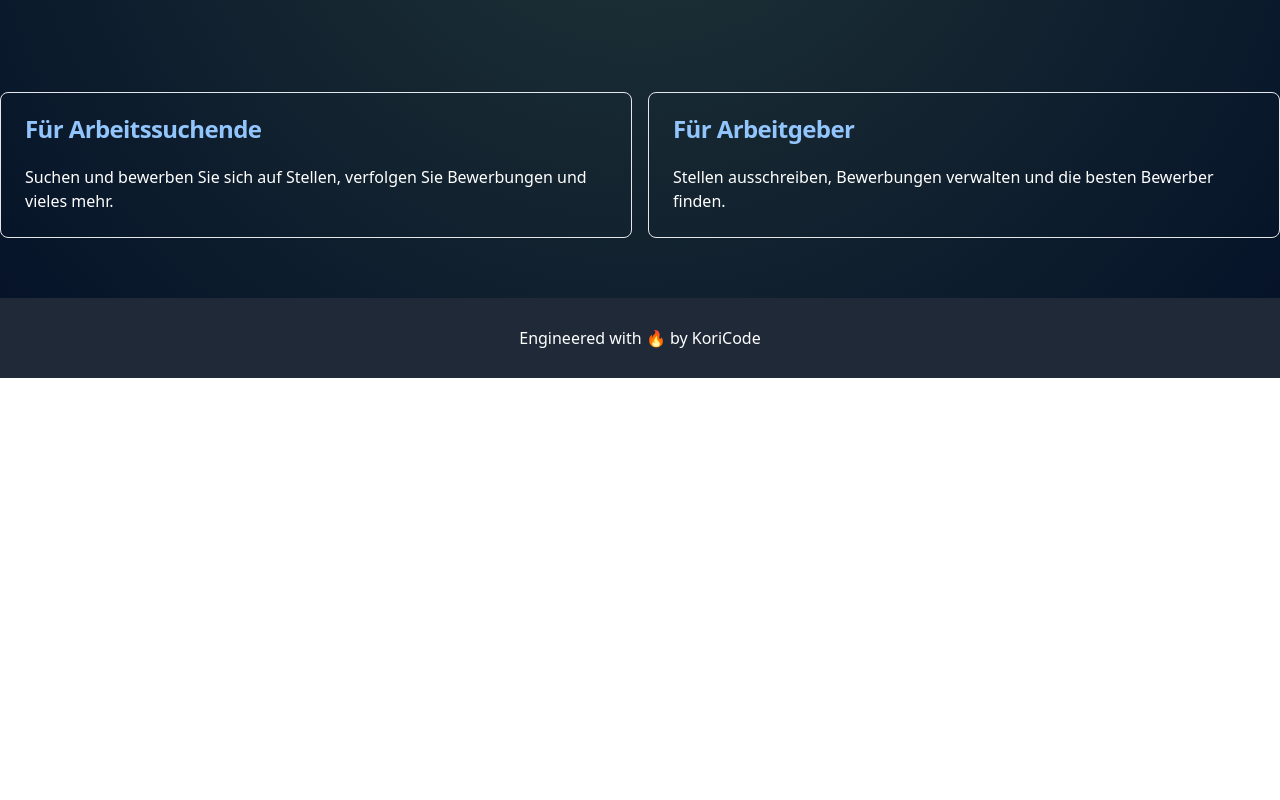
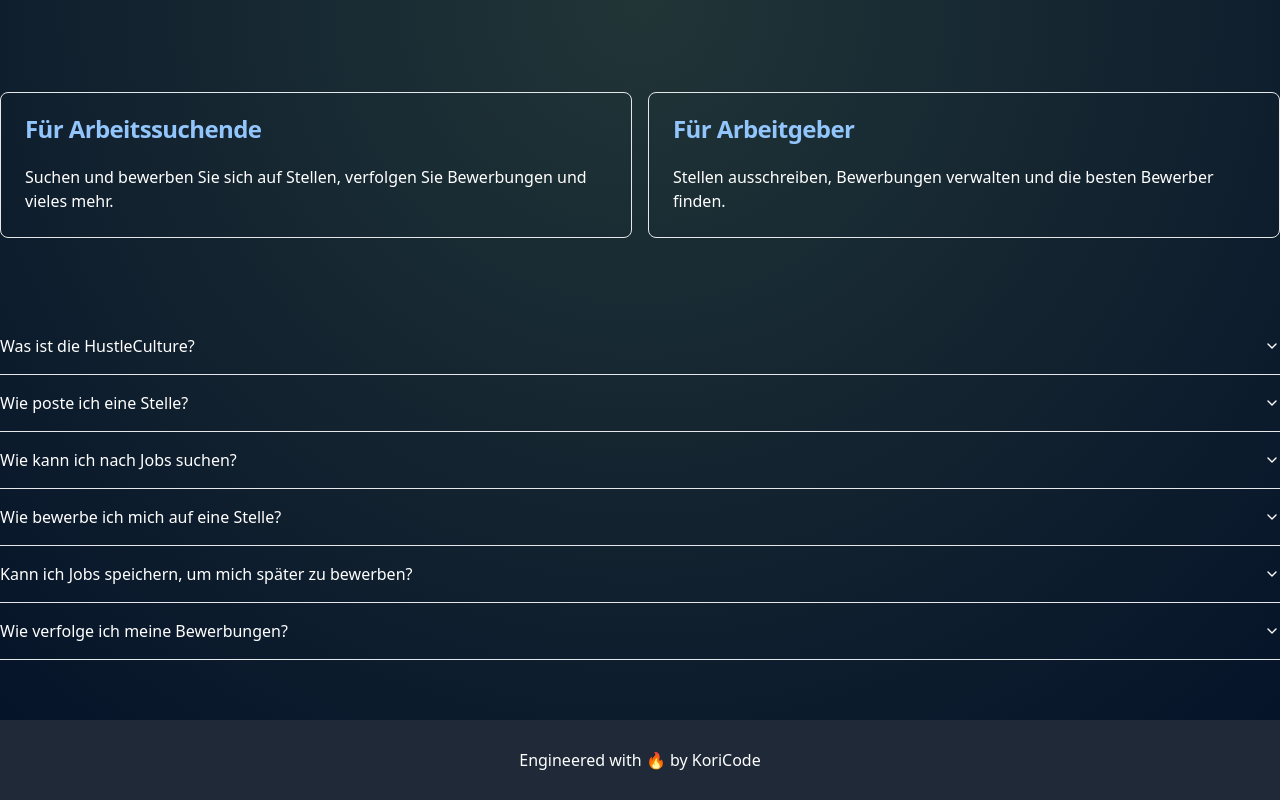
Before and after one commit to Berkin571/fullstack-job-application, a React (Vite) app: page / in a window 1280 px wide. Shown: the part 800-1600 px from the top of the page. Before the commit the page ends 1178 px from the top, so only its background shows below. Built offline with nearby package versions, Linux system fonts and the light colour scheme; no server answers.

Commit message:
feat: wip login

```diff
--- /dev/null
+++ b/src/components/protected-route.tsx
@@ -0,0 +1,21 @@
+import React from "react";
+import { Navigate } from "react-router-dom";
+
+import { useUser } from "@clerk/clerk-react";
+
+type Props = {
+  children: React.ReactNode;
+};
+
+const ProtectedRoute = ({ children }: Props) => {
+  const { isSignedIn, isLoaded } = useUser();
+  // const { pathname } = useLocation();
+
+  if (isLoaded && !isSignedIn && isSignedIn !== undefined) {
+    return <Navigate to={"/?sign-in=true"} />;
+  }
+
+  return <>{children}</>;
+};
+
+export default ProtectedRoute;
--- /dev/null
+++ b/src/data/faq.json
@@ -0,0 +1,26 @@
+[
+  {
+    "question": "Was ist die HustleCulture?",
+    "answer": "Die HustleCulture ist eine Jobportal-Anwendung, die es Unternehmen ermöglicht, Stellenanzeigen zu veröffentlichen und Nutzern ermöglicht, nach Jobs zu suchen und sich darauf zu bewerben. Sie bietet Funktionen sowohl für Arbeitssuchende als auch für Arbeitgeber, mit benutzerfreundlichen Oberflächen und sicherer Authentifizierung."
+  },
+  {
+    "question": "Wie poste ich eine Stelle?",
+    "answer": "Als Arbeitgeber können Sie eine Stelle posten, indem Sie nach dem Einloggen zum Bereich 'Stelle posten' navigieren. Füllen Sie die Jobdetails aus und senden Sie das Formular ab, um eine neue Stellenanzeige zu erstellen."
+  },
+  {
+    "question": "Wie kann ich nach Jobs suchen?",
+    "answer": "Arbeitssuchende können Jobs nach Schlüsselwörtern, Standort, Kategorie und anderen Filtern über die Suchleiste auf der Startseite oder der speziellen Job-Suchseite suchen."
+  },
+  {
+    "question": "Wie bewerbe ich mich auf eine Stelle?",
+    "answer": "Um sich auf eine Stelle zu bewerben, klicken Sie auf die Stellenanzeige und folgen den angegebenen Bewerbungsanweisungen. Möglicherweise müssen Sie Ihren Lebenslauf hochladen und zusätzliche Informationen bereitstellen."
+  },
+  {
+    "question": "Kann ich Jobs speichern, um mich später zu bewerben?",
+    "answer": "Ja, Sie können Stellenanzeigen speichern, indem Sie auf den Button 'Job speichern' in der Stellenanzeige klicken. Gespeicherte Jobs können in Ihrem Profil unter dem Abschnitt 'Gespeicherte Jobs' aufgerufen werden."
+  },
+  {
+    "question": "Wie verfolge ich meine Bewerbungen?",
+    "answer": "Arbeitssuchende können den Status ihrer Bewerbungen im Abschnitt 'Bewerbungen' in ihrem Profil verfolgen. Dieser Abschnitt bietet Updates zum Fortschritt jeder Bewerbung."
+  }
+]
--- a/src/pages/landing-page.tsx
+++ b/src/pages/landing-page.tsx
@@ -12,8 +12,16 @@ import {
   CarouselContent,
   CarouselItem,
 } from "../components/ui/carousel";
+import Autoplay from "embla-carousel-autoplay";
+
 import companies from "../data/companies.json";
-import Autoplay from "embla-carousel-autoplay";
+import faq from "../data/faq.json";
+import {
+  Accordion,
+  AccordionContent,
+  AccordionItem,
+  AccordionTrigger,
+} from "../components/ui/accordion";
 
 export function LandingPage() {
   return (
@@ -89,6 +97,17 @@ export function LandingPage() {
           </CardContent>
         </Card>
       </section>
+
+      <Accordion type="multiple" className="w-full">
+        {faq.map((faq, index) => (
+          <AccordionItem key={index} value={`item-${index + 1}`}>
+            <AccordionTrigger>{faq.question}</AccordionTrigger>
+            <AccordionContent className="text-white">
+              {faq.answer}
+            </AccordionContent>
+          </AccordionItem>
+        ))}
+      </Accordion>
     </main>
   );
 }
--- a/src/pages/onboarding.tsx
+++ b/src/pages/onboarding.tsx
@@ -1,3 +1,23 @@
+import { useUser } from "@clerk/clerk-react";
+
+import { BarLoader } from "react-spinners";
+import { Button } from "../components/ui/button";
+
 export function Onboarding() {
-  return <>Onboarding</>;
+  const { isLoaded } = useUser();
+
+  if (!isLoaded) {
+    return <BarLoader className="mb-4" width={"100%"} color="#36d7b7" />;
+  }
+
+  return (
+    <div className="flex flex-col items-center justify-center mt-40">
+      <h2 className="gradient-title finbt-extrabold text-7xl sm:text-8xl tracking-tighter">
+        I am a ...
+      </h2>
+      <div className="mt-16 grid grid-cols-2 w-full md:px-40">
+        <Button variant={"blue"}></Button>
+      </div>
+    </div>
+  );
 }
```
